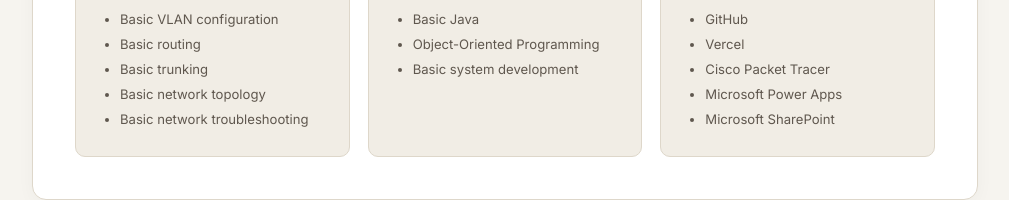
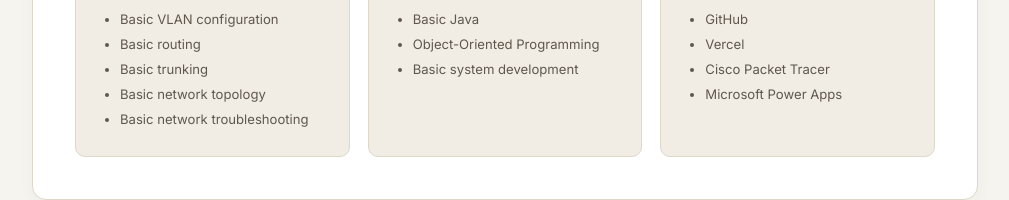
Before and after one commit to JaySon-arch-dev/programmer-s---profile, a plain HTML site: page index.html in a window 1280 px wide. Shown: the part 1165-1365 px from the top of the page, without its empty margins (260-1269 px from the left). Drawn offline with Linux system fonts and the light colour scheme.

Commit message:
Update index.html

```diff
--- a/index.html
+++ b/index.html
@@ -281,7 +281,7 @@
                         <li>Vercel</li>
                         <li>Cisco Packet Tracer</li>
                         <li>Microsoft Power Apps</li>
-                        <li>Microsoft SharePoint</li>
+
                     </ul>
 
                 </div>
```
